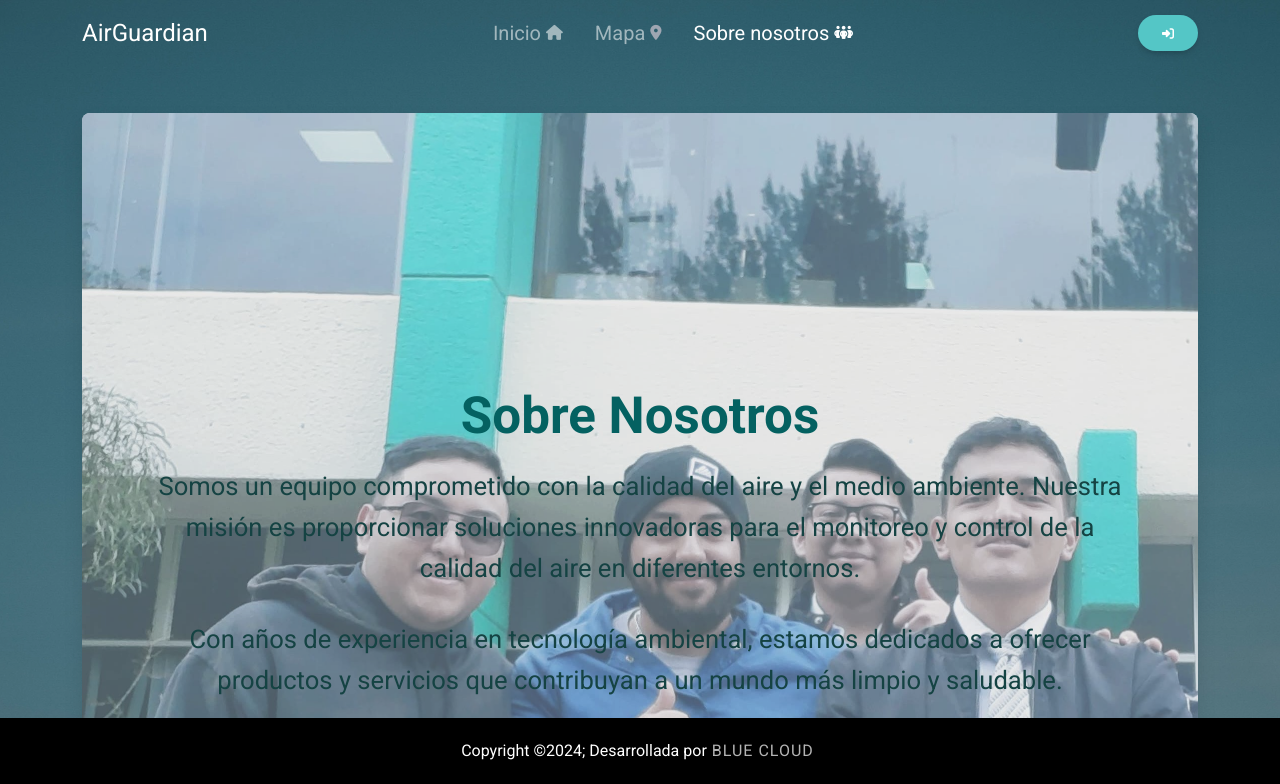
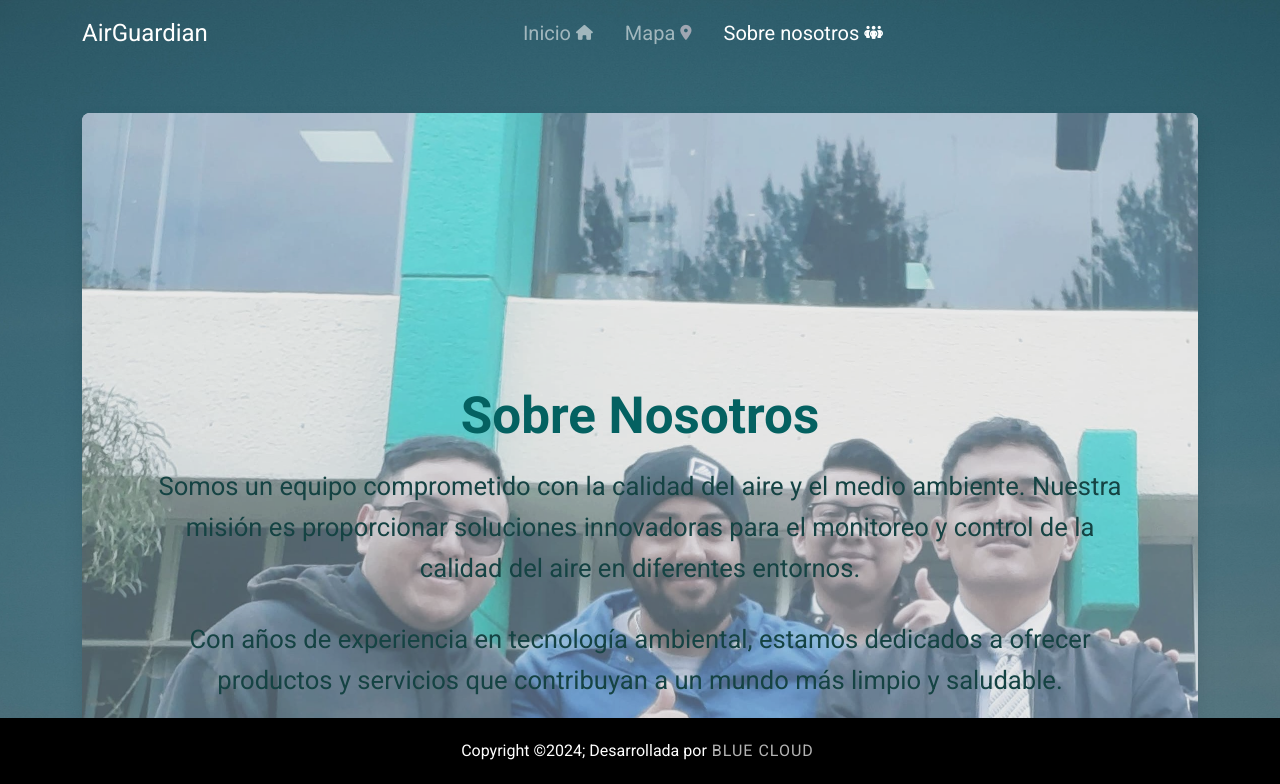
Before and after one commit to Zaywop06/Air-Guardian, a plain HTML site: page aboutUs.html in a window 1280 px wide. Shown: the top 784 px of the page. Drawn offline with nearby package versions, Linux system fonts and the light colour scheme; some packages are replaced by stand-ins of ours; a script that the page names is missing.

Commit message:
Update aboutUs.html

```diff
--- a/aboutUs.html
+++ b/aboutUs.html
@@ -49,11 +49,6 @@
                                         class="fas fa-people-group fa-xs text-white"></i></a>
                             </li>
                         </ul>
-                        <!--Login Navbar-->
-                        <div class="d-flex flex-column flex-lg-row  justify-content-center align-items-center gap-3">
-                            <a href="#" class="btn btn-rounded loggeo"><i class="fa-solid fa-right-to-bracket"
-                                    title="Iniciar Sesión"></i></a>
-                        </div>
                     </div>
                 </div>
             </div>
```
